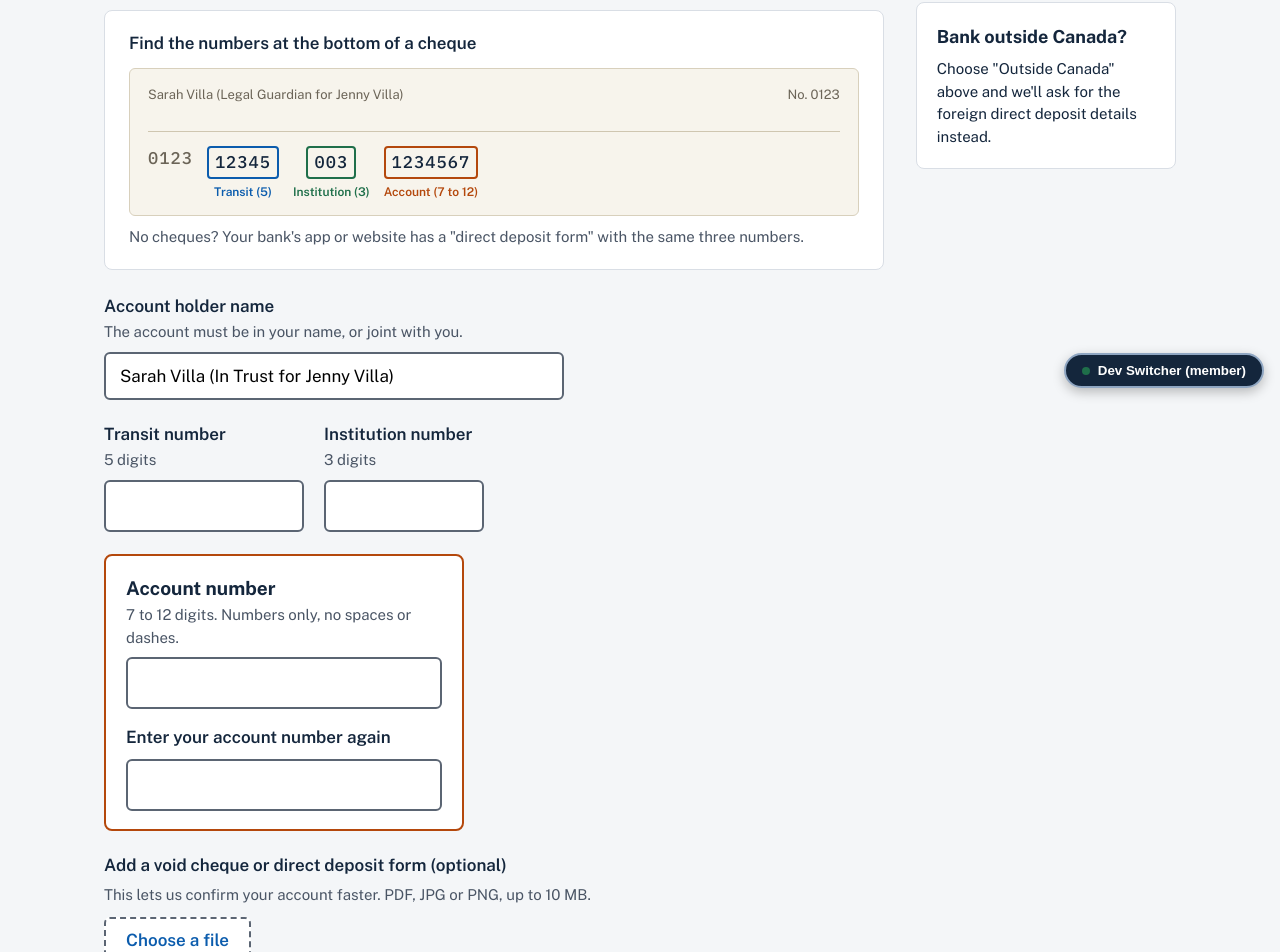
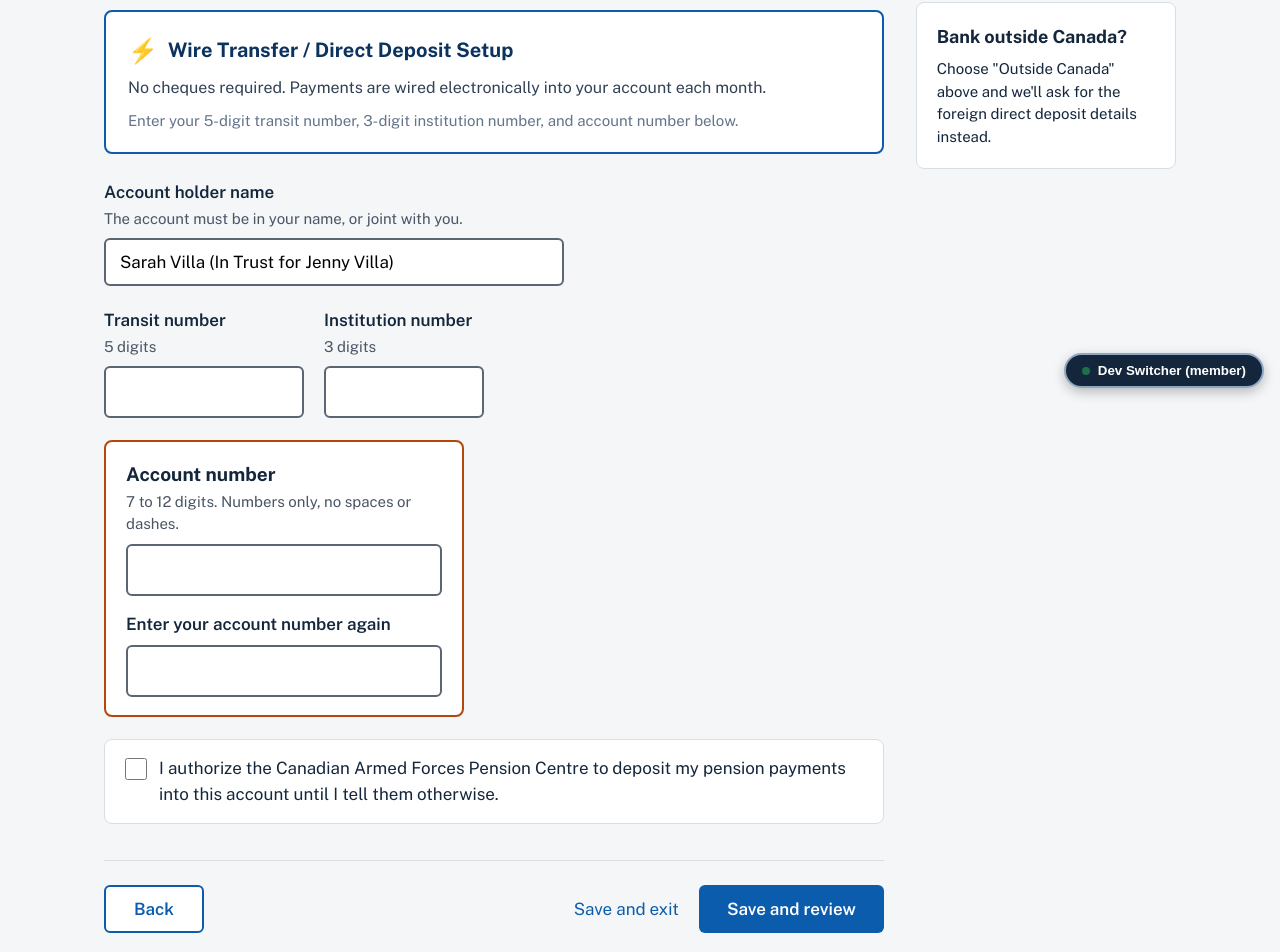
Before and after one commit to big-larry47/caf-pension, a React (Vite) app in the folder caf-pension/: page /application/deposit/bank in a window 1280 px wide. Shown: the part 396-1348 px from the top of the page. Built offline with nearby package versions, Linux system fonts and the light colour scheme.

Commit message:
feat: switch payment setup to pure electronic wire transfer / direct deposit with no cheque references

```diff
--- a/caf-pension/src/pages/GuardianDepositPage.tsx
+++ b/caf-pension/src/pages/GuardianDepositPage.tsx
@@ -253,7 +253,28 @@ export const GuardianDepositPage: React.FC = () => {
             />
           </div>
 
-          <ChequeDiagram />
+          <div
+            style={{
+              background: '#FFFFFF',
+              border: '2px solid #0B5CAD',
+              borderRadius: '8px',
+              padding: '20px 22px',
+              marginBottom: '26px',
+            }}
+          >
+            <div style={{ display: 'flex', alignItems: 'center', gap: '10px', marginBottom: '8px' }}>
+              <span style={{ fontSize: '24px' }}>⚡</span>
+              <h2 style={{ margin: 0, fontSize: '20px', color: '#0B335E' }}>
+                Wire Transfer / Electronic Direct Deposit Setup
+              </h2>
+            </div>
+            <p style={{ margin: '0 0 10px', fontSize: '16px', lineHeight: 1.5, color: '#334155' }}>
+              No cheques needed! Canadian Armed Forces Pension payments are wired directly into your bank account on the third-to-last banking day of each month.
+            </p>
+            <p style={{ margin: 0, fontSize: '15px', color: '#64748B' }}>
+              Just enter your branch transit number, 3-digit institution code, and account number below.
+            </p>
+          </div>
 
           <form onSubmit={handleSaveAndReview}>
             <div style={{ display: 'flex', flexDirection: 'column', gap: '22px' }}>
@@ -461,33 +482,7 @@ export const GuardianDepositPage: React.FC = () => {
                 />
               </div>
 
-              <div>
-                <p style={{ margin: '0 0 6px', fontWeight: 600 }}>
-                  Add a void cheque or direct deposit form (optional)
-                </p>
-                <p
-                  style={{
-                    margin: '0 0 10px',
-                    fontSize: '15px',
-                    color: 'var(--color-muted)',
-                  }}
-                >
-                  It should show the account holder name. PDF, JPG or PNG, up to
-                  10 MB.
-                </p>
-                <label className="file-upload-label">
-                  Choose a file
-                  <input
-                    type="file"
-                    style={{
-                      position: 'absolute',
-                      width: '1px',
-                      height: '1px',
-                      opacity: 0,
-                    }}
-                  />
-                </label>
-              </div>
+              {/* Pure wire transfer direct deposit - no void cheque required */}
 
               <label
                 style={{
--- a/caf-pension/src/pages/MemberBankDepositPage.tsx
+++ b/caf-pension/src/pages/MemberBankDepositPage.tsx
@@ -190,7 +190,28 @@ export const MemberBankDepositPage: React.FC = () => {
             </div>
           </fieldset>
 
-          <ChequeDiagram />
+          <div
+            style={{
+              background: '#FFFFFF',
+              border: '2px solid #0B5CAD',
+              borderRadius: '8px',
+              padding: '20px 22px',
+              marginBottom: '26px',
+            }}
+          >
+            <div style={{ display: 'flex', alignItems: 'center', gap: '10px', marginBottom: '8px' }}>
+              <span style={{ fontSize: '24px' }}>⚡</span>
+              <h2 style={{ margin: 0, fontSize: '20px', color: '#0B335E' }}>
+                Wire Transfer / Direct Deposit Setup
+              </h2>
+            </div>
+            <p style={{ margin: '0 0 10px', fontSize: '16px', lineHeight: 1.5, color: '#334155' }}>
+              No cheques required. Payments are wired electronically into your account each month.
+            </p>
+            <p style={{ margin: 0, fontSize: '15px', color: '#64748B' }}>
+              Enter your 5-digit transit number, 3-digit institution number, and account number below.
+            </p>
+          </div>
 
           <form onSubmit={handleSaveAndReview}>
             <div style={{ display: 'flex', flexDirection: 'column', gap: '22px' }}>
@@ -390,35 +411,7 @@ export const MemberBankDepositPage: React.FC = () => {
                 />
               </div>
 
-              <div>
-                <p style={{ margin: '0 0 6px', fontWeight: 600 }}>
-                  Add a void cheque or direct deposit form (optional)
-                </p>
-                <p
-                  style={{
-                    margin: '0 0 10px',
-                    fontSize: '15px',
-                    color: 'var(--color-muted)',
-                  }}
-                >
-                  This lets us confirm your account faster. PDF, JPG or PNG, up
-                  to 10 MB.
-                </p>
-                <label className="file-upload-label">
-                  {fileSelected ? `Selected: ${fileSelected}` : 'Choose a file'}
-                  <input
-                    type="file"
-                    accept=".pdf,.jpg,.jpeg,.png"
-                    onChange={handleFileUpload}
-                    style={{
-                      position: 'absolute',
-                      width: '1px',
-                      height: '1px',
-                      opacity: 0,
-                    }}
-                  />
-                </label>
-              </div>
+              {/* Direct wire transfer - no cheque required */}
 
               <label
                 style={{
--- a/caf-pension/src/pages/StartPage.tsx
+++ b/caf-pension/src/pages/StartPage.tsx
@@ -80,9 +80,8 @@ export const StartPage: React.FC = () => {
               </li>
               <li>Your spouse or common-law partner's name and date of birth</li>
               <li>
-                Your <b>banking information</b>: institution number, transit
-                (branch) number and account number. A void cheque or a direct
-                deposit form from your bank shows all three.
+                Your <b>banking information</b> for direct wire deposit: institution number, transit
+                (branch) number and account number.
               </li>
             </ul>
           </Card>
```
